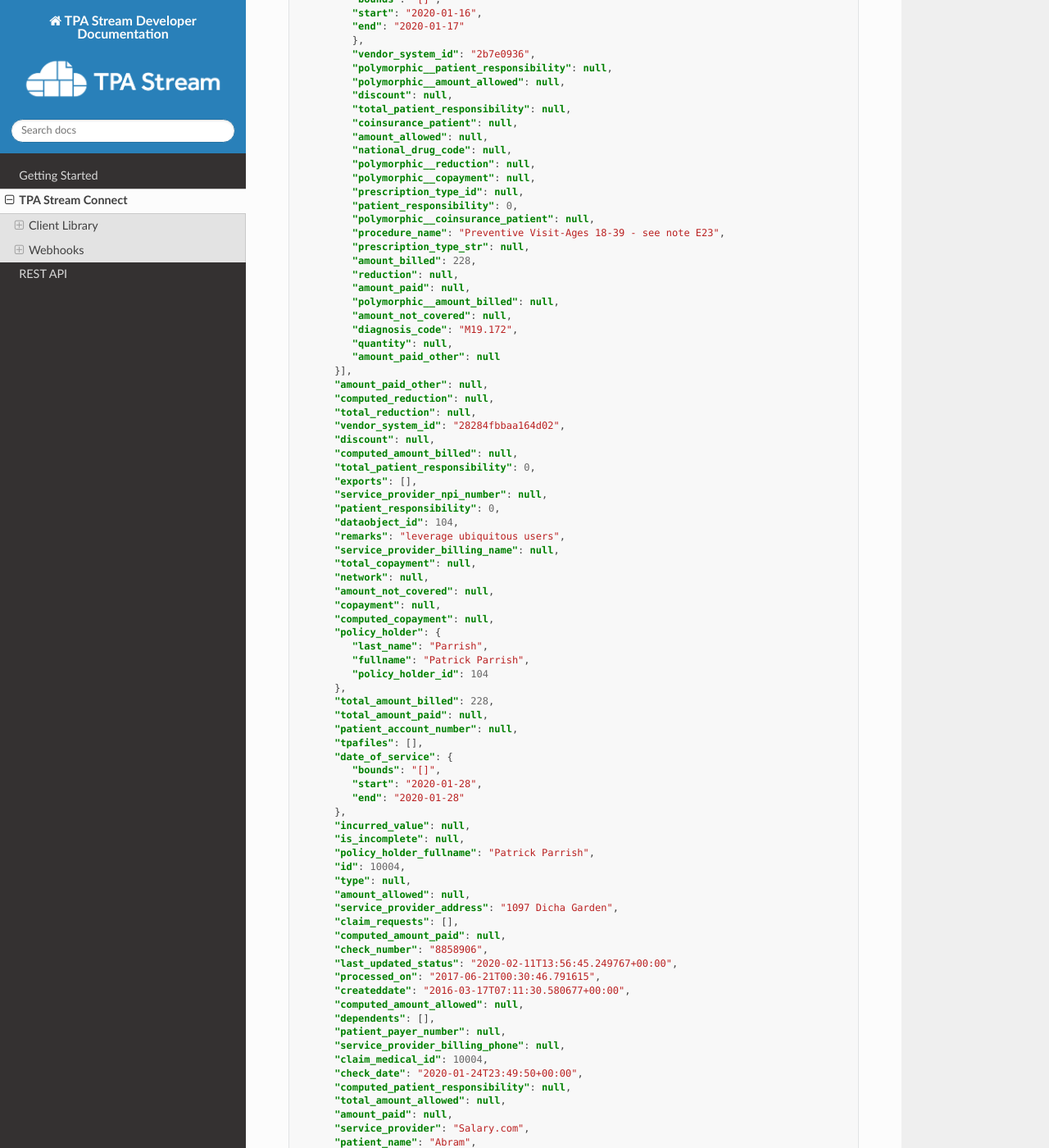
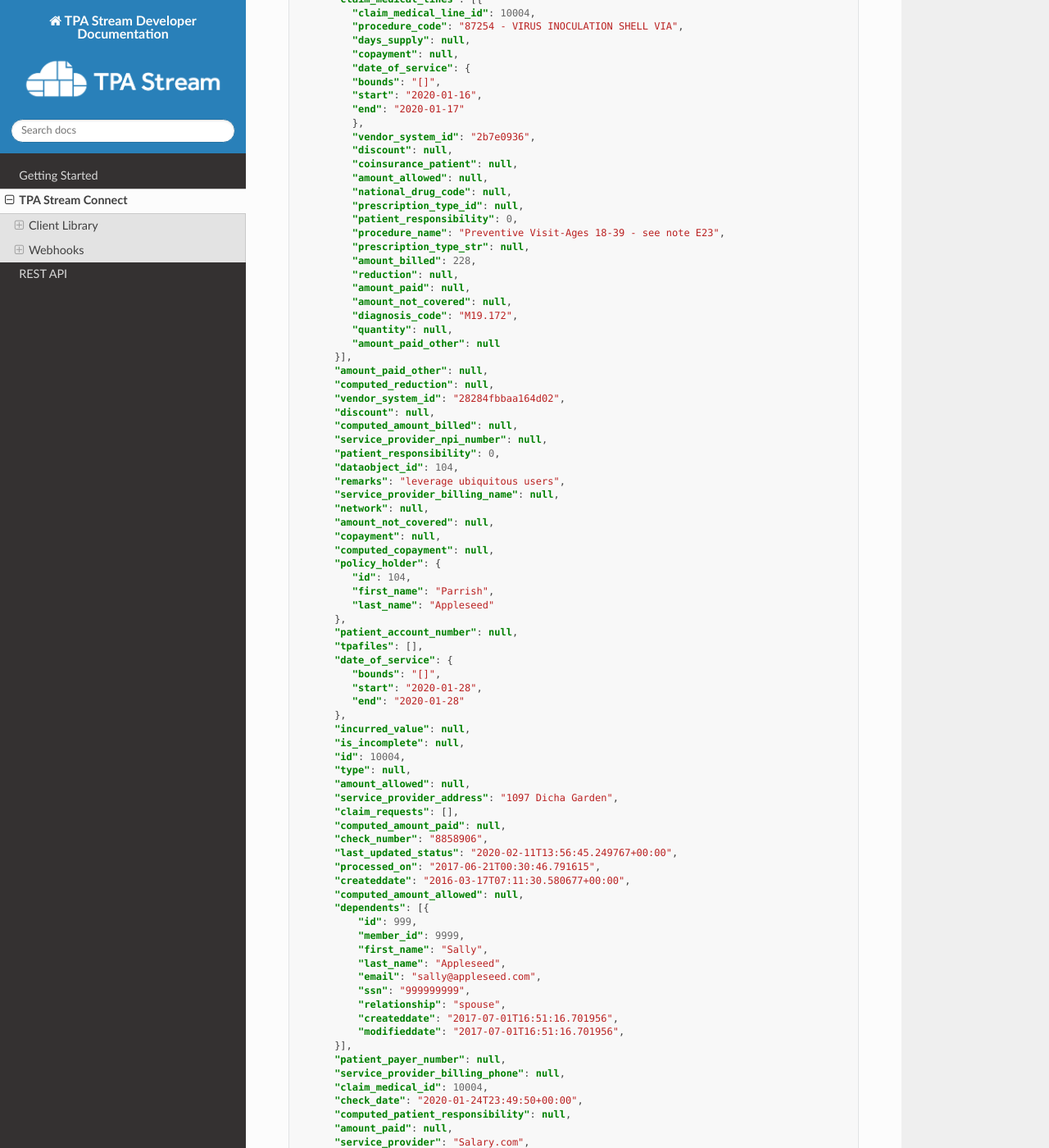
Before and after one commit to TPAStream/developer-docs, a Sphinx documentation site: the page built from source/connect.rst, in a window 1280 px wide and 1400 px high, scrolled down 6349 px. Shown: the whole window at 82% size. Built offline with Sphinx 7.4.7 and the Read the Docs theme 2.0.0, drawn with Linux system fonts in a browser that asks for light colours; some of the changed text lies outside the part shown.

Commit message:
update fields

```diff
--- a/source/connect.rst
+++ b/source/connect.rst
@@ -302,8 +302,16 @@
          "service_provider_billing_npi_number": null,
          "computed_coinsurance_patient": null,
          "group_name": null,
-         "recrawl_requested": null,
-         "members": [],
+         "members": [{
+             "id": 99999999,
+             "email": "johnny@appleseed.com",
+             "first_name": "Johnny",
+             "last_name": "Appleseed",
+             "employer": {
+                 "id": 999,
+                 "name": "Dunder Mifflin"
+             }
+         }],
          "group_number": null,
          "eob_date": "2017-07-01T16:51:16.701956",
          "date_column": "2017-07-01T16:51:16.701956+00:00",
@@ -311,7 +319,6 @@
          "service_provider_billing_number": null,
          "coinsurance_patient": null,
          "modifieddate": "2017-06-01T04:14:29.348875+00:00",
-         "total_coinsurance_patient": null,
          "service_provider_billing_address": null,
          "status": "Partially Approved",
          "amount_billed": 228,
@@ -321,31 +328,23 @@
             "procedure_code": "87254 - VIRUS INOCULATION SHELL VIA",
             "days_supply": null,
             "copayment": null,
-            "polymorphic__amount_paid": null,
             "date_of_service": {
             "bounds": "[]",
             "start": "2020-01-16",
             "end": "2020-01-17"
             },
             "vendor_system_id": "2b7e0936",
-            "polymorphic__patient_responsibility": null,
-            "polymorphic__amount_allowed": null,
             "discount": null,
-            "total_patient_responsibility": null,
             "coinsurance_patient": null,
             "amount_allowed": null,
             "national_drug_code": null,
-            "polymorphic__reduction": null,
-            "polymorphic__copayment": null,
             "prescription_type_id": null,
             "patient_responsibility": 0,
-            "polymorphic__coinsurance_patient": null,
             "procedure_name": "Preventive Visit-Ages 18-39 - see note E23",
             "prescription_type_str": null,
             "amount_billed": 228,
             "reduction": null,
             "amount_paid": null,
-            "polymorphic__amount_billed": null,
             "amount_not_covered": null,
             "diagnosis_code": "M19.172",
             "quantity": null,
@@ -353,29 +352,23 @@
          }],
          "amount_paid_other": null,
          "computed_reduction": null,
-         "total_reduction": null,
          "vendor_system_id": "28284fbbaa164d02",
          "discount": null,
          "computed_amount_billed": null,
-         "total_patient_responsibility": 0,
-         "exports": [],
          "service_provider_npi_number": null,
          "patient_responsibility": 0,
          "dataobject_id": 104,
          "remarks": "leverage ubiquitous users",
          "service_provider_billing_name": null,
-         "total_copayment": null,
          "network": null,
          "amount_not_covered": null,
          "copayment": null,
          "computed_copayment": null,
          "policy_holder": {
-            "last_name": "Parrish",
-            "fullname": "Patrick Parrish",
-            "policy_holder_id": 104
+            "id": 104,
+            "first_name": "Parrish",
+            "last_name": "Appleseed"
          },
-         "total_amount_billed": 228,
-         "total_amount_paid": null,
          "patient_account_number": null,
          "tpafiles": [],
          "date_of_service": {
@@ -385,7 +378,6 @@
          },
          "incurred_value": null,
          "is_incomplete": null,
-         "policy_holder_fullname": "Patrick Parrish",
          "id": 10004,
          "type": null,
          "amount_allowed": null,
@@ -397,13 +389,22 @@
          "processed_on": "2017-06-21T00:30:46.791615",
          "createddate": "2016-03-17T07:11:30.580677+00:00",
          "computed_amount_allowed": null,
-         "dependents": [],
+         "dependents": [{
+             "id": 999,
+             "member_id": 9999,
+             "first_name": "Sally",
+             "last_name": "Appleseed",
+             "email": "sally@appleseed.com",
+             "ssn": "999999999",
+             "relationship": "spouse",
+             "createddate": "2017-07-01T16:51:16.701956",
+             "modifieddate": "2017-07-01T16:51:16.701956",
+         }],
          "patient_payer_number": null,
          "service_provider_billing_phone": null,
          "claim_medical_id": 10004,
          "check_date": "2020-01-24T23:49:50+00:00",
          "computed_patient_responsibility": null,
-         "total_amount_allowed": null,
          "amount_paid": null,
          "service_provider": "Salary.com",
          "patient_name": "Abram",
```
